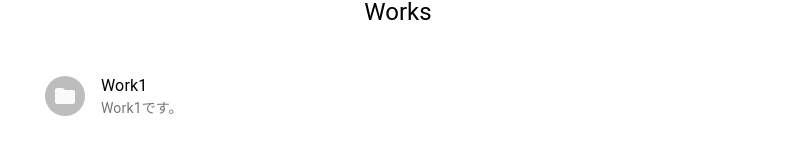
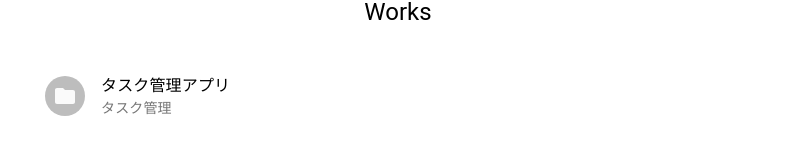
Before and after one commit to F0gr1/ts_pro, a React (Create React App) app: page / in a window 1280 px wide. Shown: the part 1140-1302 px from the top of the page, without its empty margins (242-1037 px from the left). Built offline with nearby package versions, Linux system fonts and the light colour scheme.

Commit message:
ポートフォリオをリンクつけ

```diff
--- a/src/components/Works.tsx
+++ b/src/components/Works.tsx
@@ -35,13 +35,13 @@ const Works: React.FC = () => {
         <Box display='flex' justifyContent='center' p={1} >
           <List className={classes.root}>
             <ListItem>
-              <ListItemLink href='#'>
+              <ListItemLink href='https://tasks.atj-tech.work/login'>
                 <ListItemAvatar>
                   <Avatar>
                     <FolderIcon />
                   </Avatar>
                 </ListItemAvatar>
-                <ListItemText primary='Work1' secondary='Work1です。' />
+                <ListItemText primary='タスク管理アプリ' secondary='タスク管理' />
               </ListItemLink>
             </ListItem>
             <ListItem>
```
